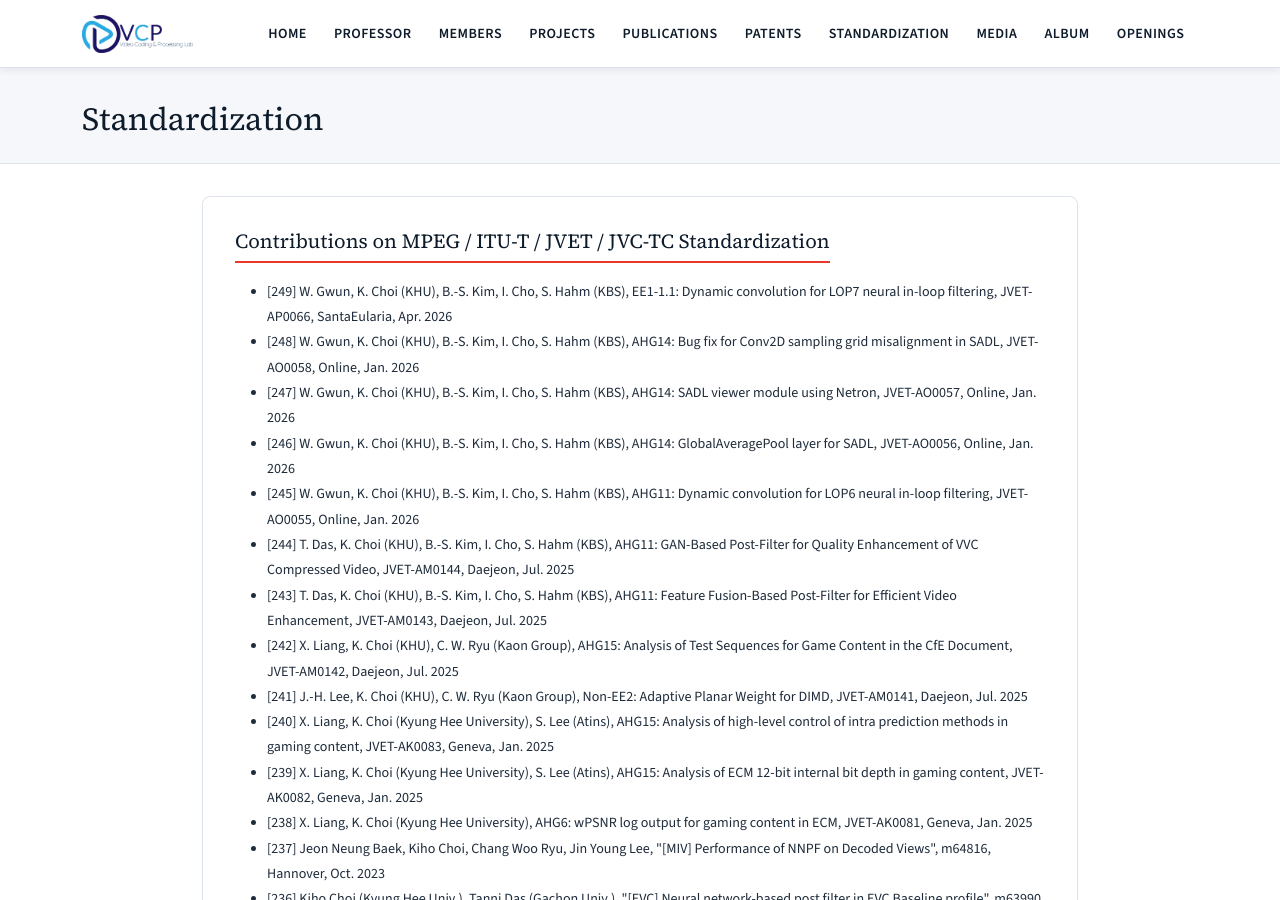
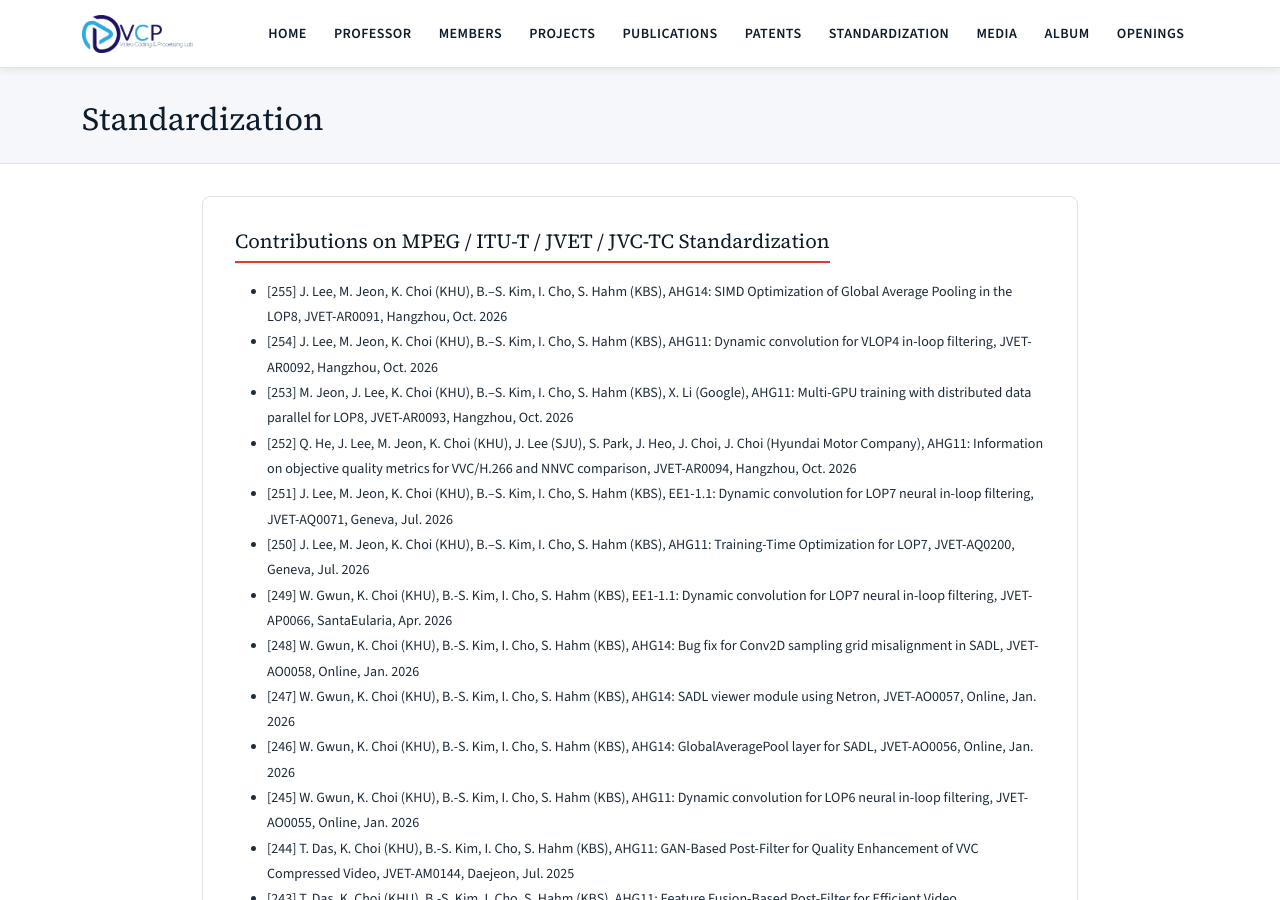
Before and after one commit to KHU-VCP-Lab/KHU-VCP-Lab.github.io, a Jekyll site: the page built from _pages/standardization.html, in a window 1280 px wide and 900 px high. Built offline with Jekyll 4.4.1, drawn with Linux system fonts in a browser that asks for light colours.

Commit message:
Update standardization.yml

```diff
--- a/_data/standardization.yml
+++ b/_data/standardization.yml
@@ -1,4 +1,10 @@
 [
+  "[255] J. Lee, M. Jeon, K. Choi (KHU), B.–S. Kim, I. Cho, S. Hahm (KBS), AHG14: SIMD Optimization of Global Average Pooling in the LOP8, JVET-AR0091, Hangzhou, Oct. 2026",
+  "[254] J. Lee, M. Jeon, K. Choi (KHU), B.–S. Kim, I. Cho, S. Hahm (KBS), AHG11: Dynamic convolution for VLOP4 in-loop filtering, JVET-AR0092, Hangzhou, Oct. 2026",
+  "[253] M. Jeon, J. Lee, K. Choi (KHU), B.–S. Kim, I. Cho, S. Hahm (KBS), X. Li (Google), AHG11: Multi-GPU training with distributed data parallel for LOP8, JVET-AR0093, Hangzhou, Oct. 2026",
+  "[252] Q. He, J. Lee, M. Jeon, K. Choi (KHU), J. Lee (SJU), S. Park, J. Heo, J. Choi, J. Choi (Hyundai Motor Company), AHG11: Information on objective quality metrics for VVC/H.266 and NNVC comparison, JVET-AR0094, Hangzhou, Oct. 2026",
+  "[251] J. Lee, M. Jeon, K. Choi (KHU), B.–S. Kim, I. Cho, S. Hahm (KBS), EE1-1.1: Dynamic convolution for LOP7 neural in-loop filtering, JVET-AQ0071, Geneva, Jul. 2026",
+  "[250] J. Lee, M. Jeon, K. Choi (KHU), B.–S. Kim, I. Cho, S. Hahm (KBS), AHG11: Training-Time Optimization for LOP7, JVET-AQ0200, Geneva, Jul. 2026",
   "[249] W. Gwun, K. Choi (KHU), B.-S. Kim, I. Cho, S. Hahm (KBS), EE1-1.1: Dynamic convolution for LOP7 neural in-loop filtering, JVET-AP0066, SantaEularia, Apr. 2026",
   "[248] W. Gwun, K. Choi (KHU), B.-S. Kim, I. Cho, S. Hahm (KBS), AHG14: Bug fix for Conv2D sampling grid misalignment in SADL, JVET-AO0058, Online, Jan. 2026",
   "[247] W. Gwun, K. Choi (KHU), B.-S. Kim, I. Cho, S. Hahm (KBS), AHG14: SADL viewer module using Netron, JVET-AO0057, Online, Jan. 2026",
```
